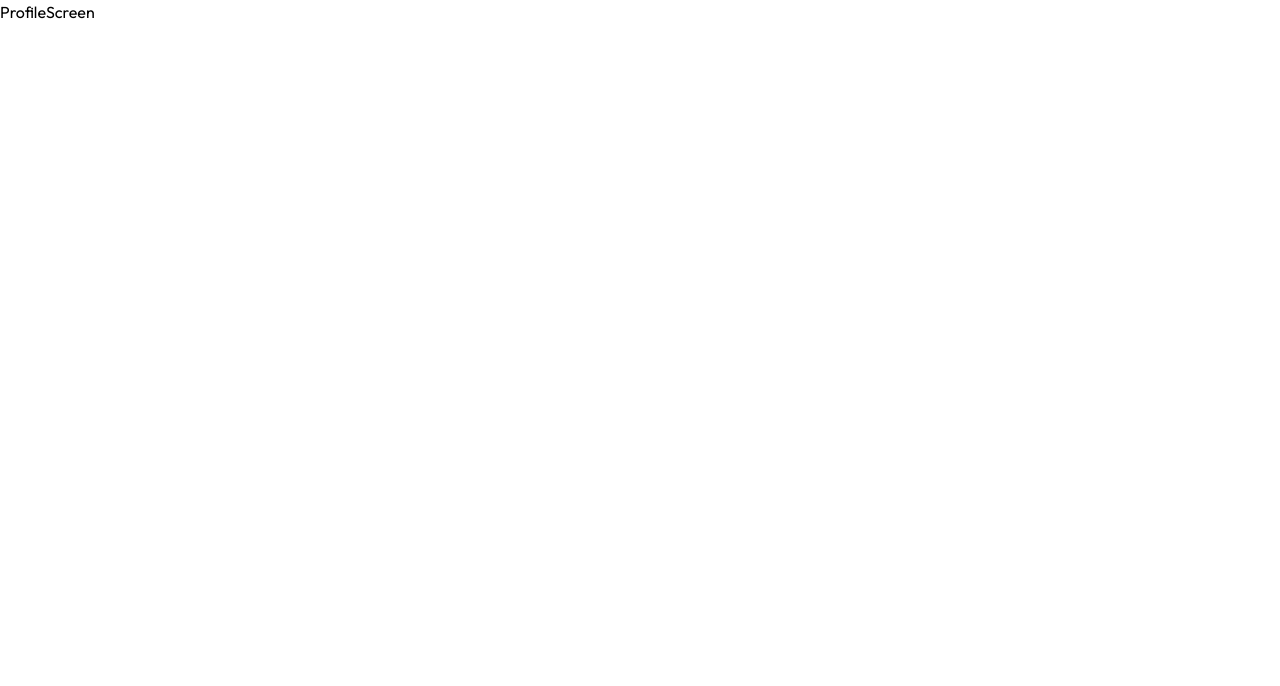
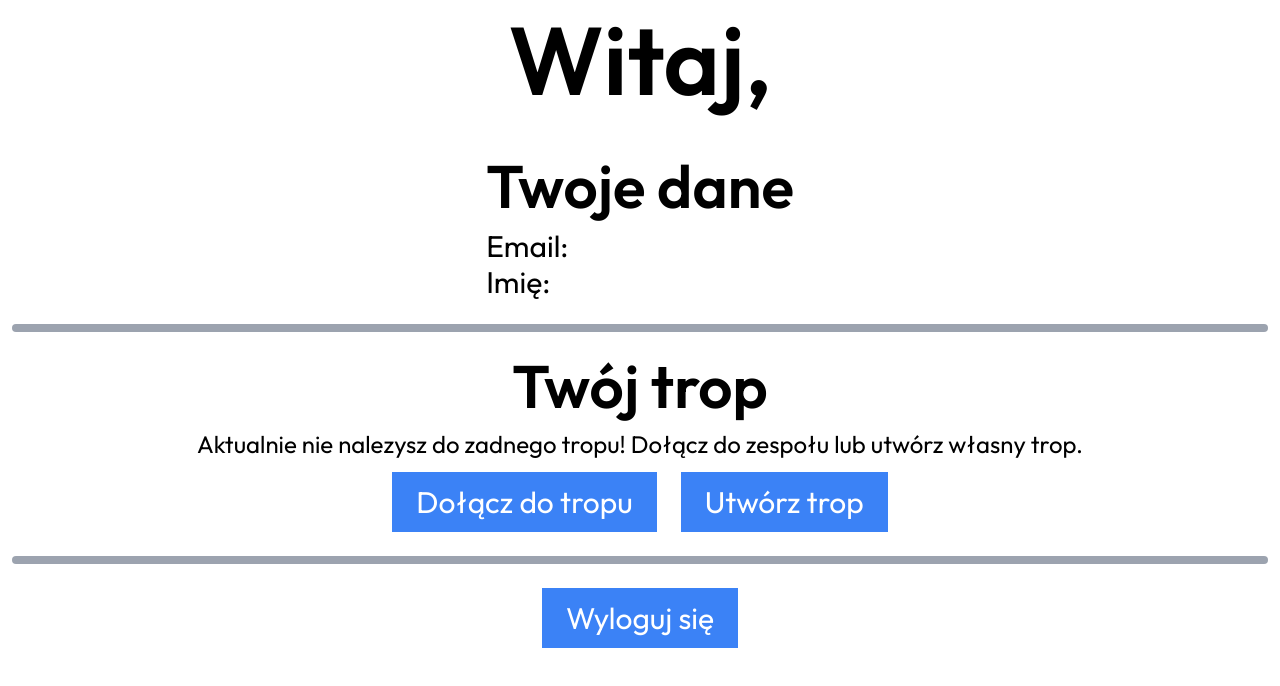
Before and after one commit to Rix1195/trop, a React (Vite) app: page /app/profile in a window 1280 px wide. Shown: the top 686 px of the page. Built offline with nearby package versions, Linux system fonts and the light colour scheme; no server answers; the database is empty; sample sign-in values are in the browser's storage.

Commit message:
Getting user's data, displaying it on user's profile page, navigating on login, signUp and signOut

```diff
--- a/src/index.css
+++ b/src/index.css
@@ -11,8 +11,11 @@
   h1 {
     @apply sm:text-8xl text-7xl font-semibold text-center;
   }
+  h2 {
+    @apply sm:text-6xl text-5xl font-semibold text-center;
+  }
   p {
-    @apply text-xl;
+    @apply sm:text-2xl text-xl;
   }
   button {
     @apply text-white bg-blue-500 px-6 py-3 text-3xl hover:bg-blue-600 duration-75;
@@ -20,4 +23,7 @@
   input {
     @apply p-2 border-[3px] border-black focus:outline-none text-2xl focus:border-blue-500 w-full;
   }
+  .separator {
+    @apply h-2 w-full bg-gray-400 rounded my-6;
+  }
 }
--- a/src/screens/LoginScreen.tsx
+++ b/src/screens/LoginScreen.tsx
@@ -1,18 +1,20 @@
 import {signInWithEmailAndPassword} from "firebase/auth";
 import {FormEvent, useState} from "react";
-import {Link} from "react-router-dom";
+import {Link, useNavigate} from "react-router-dom";
 import {auth} from "../firebase/firebase";
 
 export default function LoginScreen() {
   const [email, setEmail] = useState("");
   const [password, setPassword] = useState("");
 
+  const navigate = useNavigate();
+
   function login(event: FormEvent) {
     event.preventDefault();
 
-    signInWithEmailAndPassword(auth, email, password).catch((err) =>
-      alert(err)
-    );
+    signInWithEmailAndPassword(auth, email, password)
+      .then(() => navigate("/app/profile"))
+      .catch((err) => alert(err));
   }
 
   return (
--- a/src/screens/ProfileScreen.tsx
+++ b/src/screens/ProfileScreen.tsx
@@ -1,3 +1,72 @@
+import {useNavigate} from "react-router-dom";
+import {auth} from "../firebase/firebase";
+import useAuth from "../hooks/useAuth";
+
 export default function ProfileScreen() {
-  return <div>ProfileScreen</div>;
+  const {userData} = useAuth();
+
+  const navigate = useNavigate();
+
+  function signOut() {
+    auth.signOut();
+
+    navigate("/login");
+  }
+
+  return (
+    <div className="p-3 flex flex-col items-center">
+      <h1>
+        Witaj, <span className="text-blue-500">{userData?.name}</span>
+      </h1>
+      <div className="mt-12">
+        <h2>Twoje dane</h2>
+
+        <ul className="text-3xl  mt-3">
+          <li>
+            Email:{" "}
+            <span className="text-blue-500 font-semibold">
+              {userData?.email}
+            </span>
+          </li>
+          <li>
+            Imię:{" "}
+            <span className="text-blue-500 font-semibold">
+              {userData?.name}
+            </span>
+          </li>
+        </ul>
+      </div>
+      <div className="separator"></div>
+      <div>
+        <h2>Twój trop</h2>
+
+        {userData?.projectId ? (
+          <div className="mt-3 flex flex-col items-center">
+            <ul className="text-2xl">
+              <li>Nazwa tropu: {userData.project}</li>
+              <li>Lider tropu: {userData.isLeader ? "Tak" : "Nie"}</li>
+            </ul>
+
+            <button className="mt-5">Zobacz swój trop</button>
+          </div>
+        ) : (
+          <div className="mt-3">
+            <p className="text-center">
+              Aktualnie nie nalezysz do zadnego tropu! Dołącz do zespołu lub
+              utwórz własny trop.
+            </p>
+
+            <div className="flex justify-center gap-6 mt-3">
+              <button>Dołącz do tropu</button>
+              <button>Utwórz trop</button>
+            </div>
+          </div>
+        )}
+      </div>
+
+      <div className="separator"></div>
+
+      <button onClick={signOut}>Wyloguj się</button>
+    </div>
+  );
 }
--- a/src/screens/SignUpScreen.tsx
+++ b/src/screens/SignUpScreen.tsx
@@ -1,7 +1,7 @@
 import {createUserWithEmailAndPassword} from "firebase/auth";
 import {FormEvent, useState} from "react";
 import {auth, db} from "../firebase/firebase";
-import {Link} from "react-router-dom";
+import {Link, useNavigate} from "react-router-dom";
 import {doc, setDoc} from "firebase/firestore";
 
 export default function LoginScreen() {
@@ -9,6 +9,8 @@ export default function LoginScreen() {
   const [email, setEmail] = useState("");
   const [password, setPassword] = useState("");
   const [isLoading, setIsLoading] = useState(false);
+
+  const navigate = useNavigate();
 
   async function signUp(event: FormEvent) {
     event.preventDefault();
@@ -19,15 +21,6 @@ export default function LoginScreen() {
       .then((user) => {
         const usersRef = doc(db, "users", user.user.uid);
 
-        console.log({
-          name,
-          email,
-          id: user.user.uid,
-          project: null,
-          projectId: null,
-          isLeader: false,
-        });
-
         setDoc(usersRef, {
           name,
           email,
@@ -37,6 +30,7 @@ export default function LoginScreen() {
           isLeader: false,
         }).catch((err) => alert(err));
       })
+      .then(() => navigate("/app/profile"))
       .catch((err) => alert(err));
 
     setIsLoading(false);
--- a/src/store/auth-context.tsx
+++ b/src/store/auth-context.tsx
@@ -1,9 +1,12 @@
-import {createContext, ReactNode, useState} from "react";
-import {auth} from "../firebase/firebase";
+import {createContext, ReactNode, useEffect, useState} from "react";
+import {auth, db} from "../firebase/firebase";
 import {User} from "firebase/auth";
+import {doc, getDoc} from "firebase/firestore";
+import {UserData} from "../types/types";
 
 interface AuthContextReturnType {
   user: User | null;
+  userData: UserData | null;
 }
 
 export const AuthContext = createContext<AuthContextReturnType | null>(null);
@@ -15,6 +18,7 @@ interface Props {
 export const AuthContextProvider = ({children}: Props) => {
   const [user, setUser] = useState<User | null>(null);
   const [loading, setLoading] = useState(true);
+  const [userData, setUserData] = useState<UserData | null>(null);
 
   auth.onAuthStateChanged((currentUser) => {
     if (currentUser) {
@@ -24,8 +28,21 @@ export const AuthContextProvider = ({children}: Props) => {
     setLoading(false);
   });
 
+  useEffect(() => {
+    if (user) {
+      const userDoc = doc(db, "users", user.uid);
+
+      (async () => {
+        await getDoc(userDoc).then((doc) =>
+          setUserData(doc.data() as UserData)
+        );
+      })();
+    }
+  }, [user]);
+
   const value = {
     user,
+    userData,
   };
 
   return (
--- /dev/null
+++ b/src/types/types.ts
@@ -0,0 +1,8 @@
+export interface UserData {
+  id: string;
+  project: string | null;
+  email: string;
+  projectId: string | null;
+  name: string;
+  isLeader: boolean;
+}
```
Also changed, not shown: src/main.tsx (+7 -7 lines).
